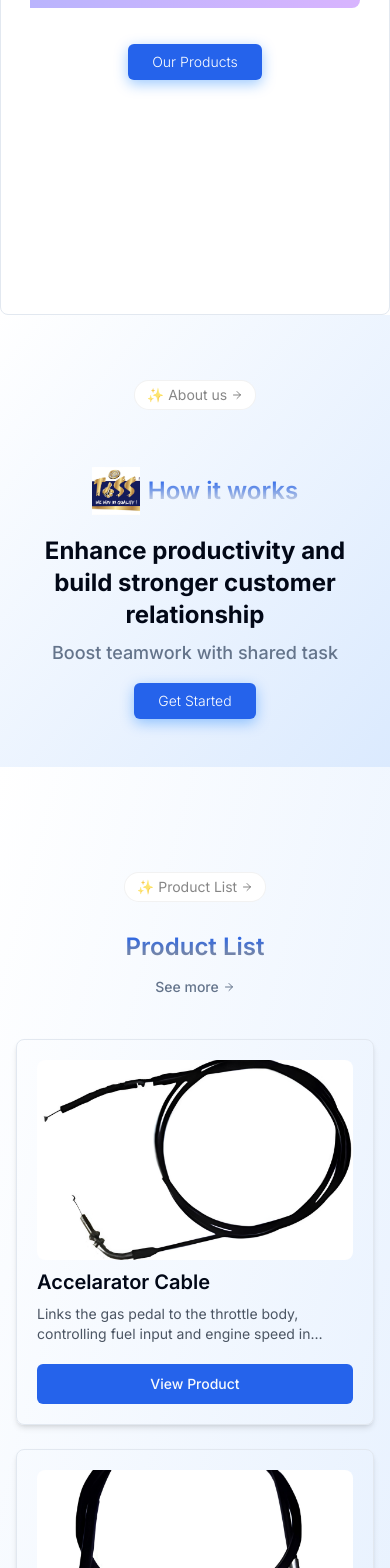
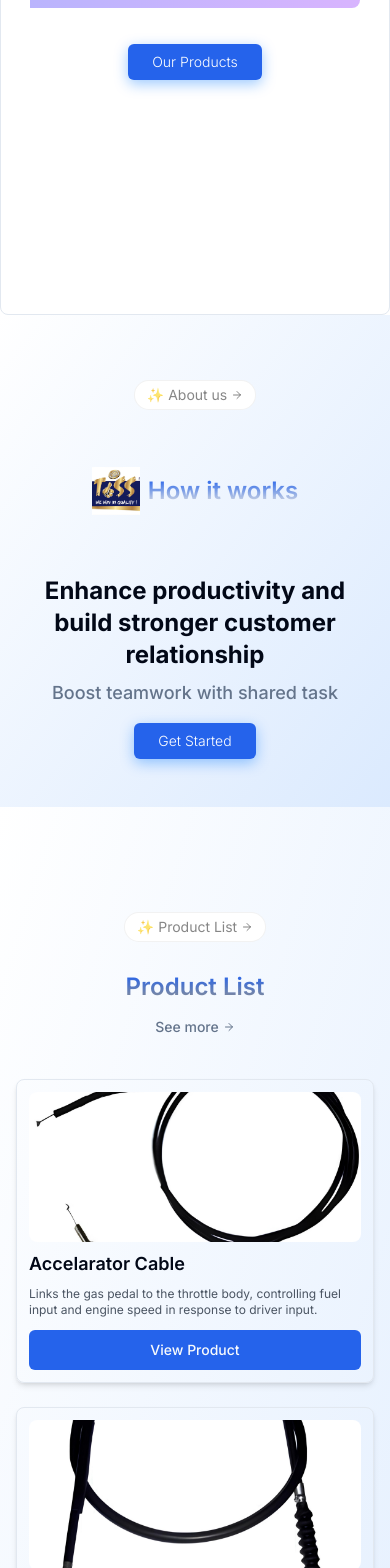
Before and after one commit to darshit890/crosscables, a Next.js app: page / in a window 390 px wide. Shown: the part 432-2000 px from the top of the page. Built offline with nearby package versions, Linux system fonts and the light colour scheme.

Commit message:
modified:   app/pay-online/page.tsx 	modified:   components/AboutUs.tsx 	modified:   components/MobileNav.tsx 	modified:   components/ProductCard.tsx

```diff
--- a/app/pay-online/page.tsx
+++ b/app/pay-online/page.tsx
@@ -1,12 +1,9 @@
-import AnimatedShinyText from '@/components/magicui/animated-shiny-text'
-import { cn } from '@/lib/utils'
-import { ArrowRightIcon } from 'lucide-react'
 import React from 'react'
 import PaymentForm from './_component.tsx/PaymentForm'
 
 const PayOnlinePage = () => {
   return (
-    <div className='flex flex-col justify-center mx-auto max-w-7xl'>
+    <div className='flex flex-col justify-center mx-auto bg-gradient-to-br from-blue-100 to-white'>
       <h1 className='pointer-events-none mt-5 mb-10 whitespace-pre-wrap bg-gradient-to-b from-primary to-gray-300/80 bg-clip-text text-center text-4xl font-semibold leading-none text-transparent dark:from-white dark:to-slate-900/10'>Pay Online</h1>
       <PaymentForm />
     </div>
--- a/components/AboutUs.tsx
+++ b/components/AboutUs.tsx
@@ -21,7 +21,7 @@ const AboutUs = () => {
             </AnimatedShinyText>
           </div>
         </div>
-        <div className="flex flex-col lg:flex-row mt-6 sm:mt-10 justify-between">
+        <div className="flex flex-col lg:flex-row mt-6 sm:mt-10 justify-between gap-10">
           <div className="flex flex-row items-center gap-x-2 sm:gap-x-4 justify-center mb-4 lg:mb-0">
             <Image src={"/logo.jpg"} alt="" width={50} height={50} className="w-12 h-12 sm:w-[75px] sm:h-[75px]" />
             <span className="pointer-events-none max-w-xl whitespace-pre-wrap bg-gradient-to-b from-primary to-gray-300/80 bg-clip-text text-center text-2xl sm:text-4xl font-semibold leading-none text-transparent dark:from-white dark:to-slate-900/10">
--- a/components/MobileNav.tsx
+++ b/components/MobileNav.tsx
@@ -12,6 +12,7 @@ const MobileNav = () => {
    const pathname = usePathname();
 
   return (
+    <div className='lg:hidden'>
     <Sheet>
             <SheetTrigger className='flex justify-center items-center'>
                 <CiMenuFries className='text-[32px] text-black'/>
@@ -31,6 +32,7 @@ const MobileNav = () => {
                 </nav>
             </SheetContent>
     </Sheet>
+   </div>
   )
 }
 
--- a/components/ProductCard.tsx
+++ b/components/ProductCard.tsx
@@ -12,8 +12,8 @@ interface iAppProps {
 
 export function ProductCard({ images, id, smallDescription, name }: iAppProps) {
   return (
-    <div className="rounded-lg border p-5 shadow-md">
-      <div className="relative h-[200px] ">
+    <div className="rounded-lg border p-3 sm:p-5 shadow-md">
+      <div className="relative h-[150px] sm:h-[200px]">
         <Image
           alt="Product image"
           src={images}
@@ -23,14 +23,14 @@ export function ProductCard({ images, id, smallDescription, name }: iAppProps) {
       </div>
 
       <div className="flex justify-between items-center mt-2">
-        <h1 className="font-semibold text-xl">{name}</h1>
+        <h1 className="font-semibold text-lg sm:text-xl">{name}</h1>
       </div>
 
-      <p className="text-gray-600 line-clamp-2 text-sm mt-2">
+      <p className="text-gray-600 line-clamp-2 text-xs sm:text-sm mt-2">
         {smallDescription}
       </p>
 
-      <Button asChild className="w-full mt-5">
+      <Button asChild className="w-full mt-3 sm:mt-5 text-sm sm:text-base">
         <Link href={`/products/${id}`}>View Product</Link>
       </Button>
     </div>
@@ -40,13 +40,13 @@ export function ProductCard({ images, id, smallDescription, name }: iAppProps) {
 export function LoadingProductCard() {
   return (
     <div className="flex flex-col">
-      <Skeleton className="w-full h-[230px]" />
+      <Skeleton className="w-full h-[180px] sm:h-[230px]" />
       <div className="flex flex-col mt-2 gap-y-2">
-        <Skeleton className="h-4 w-full" />
-        <Skeleton className="w-full h-6" />
+        <Skeleton className="h-3 sm:h-4 w-full" />
+        <Skeleton className="w-full h-5 sm:h-6" />
       </div>
 
-      <Skeleton className="w-full h-10 mt-5" />
+      <Skeleton className="w-full h-8 sm:h-10 mt-3 sm:mt-5" />
     </div>
   );
 }
```
Lines whose indentation alone changed are shown as unchanged.
